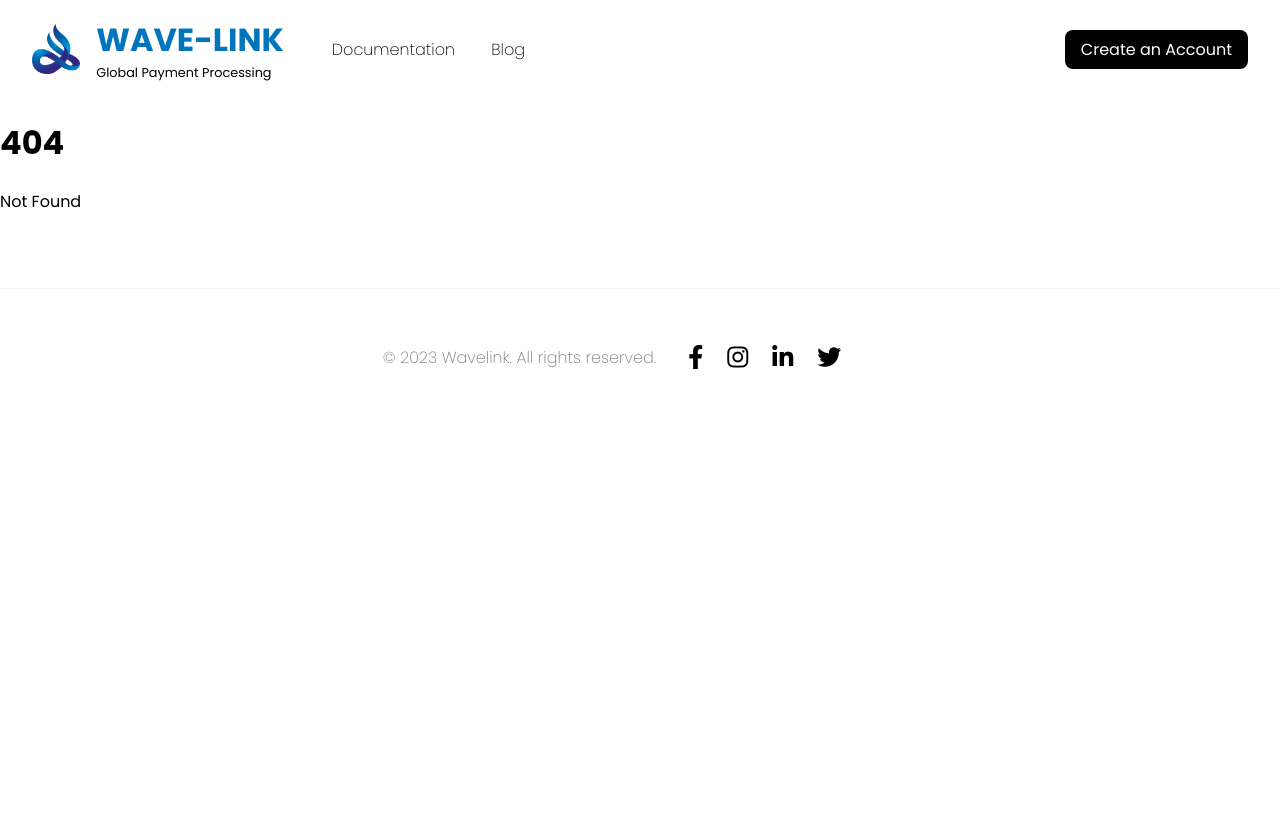
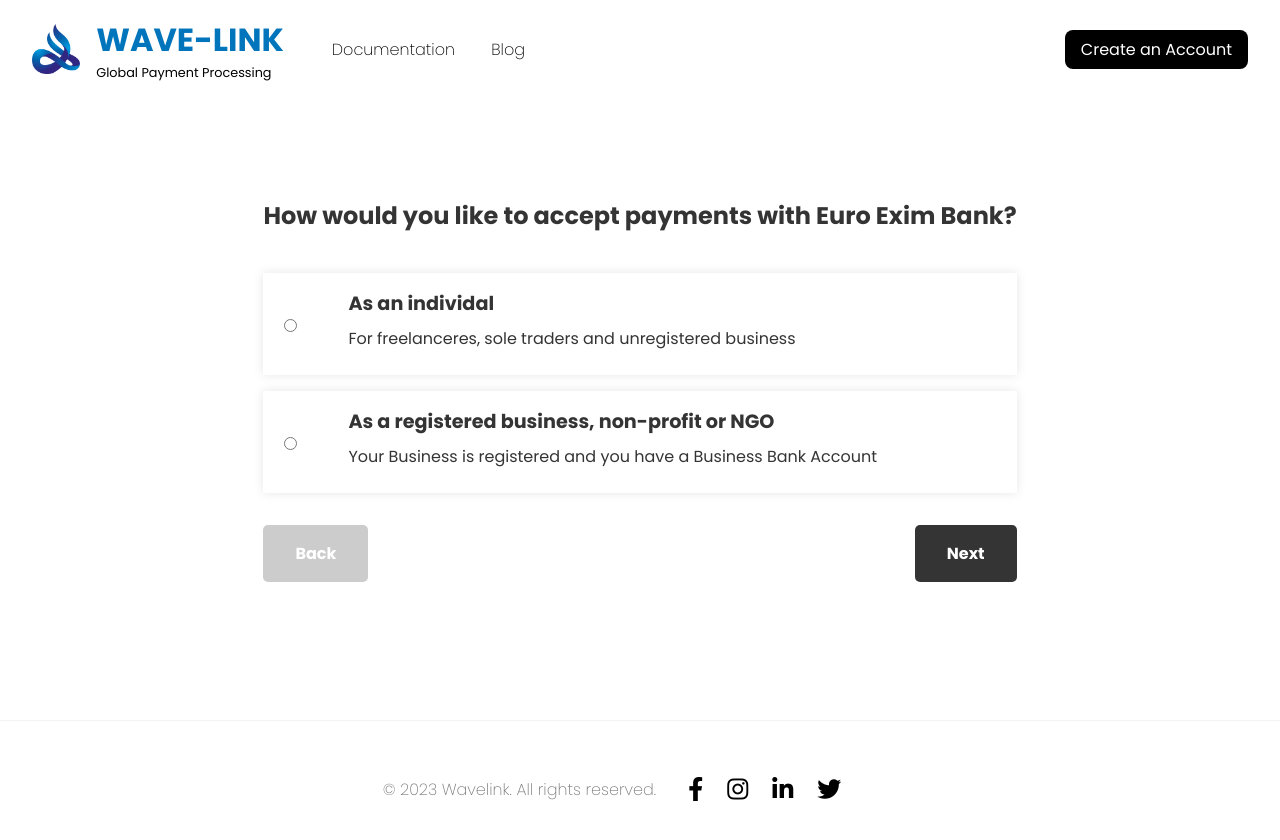
Before and after one commit to nushankodikara/WaveLink-Website, a SvelteKit app: page /register in a window 1280 px wide. Before the commit this address had no page. Shown: the top 840 px of the page. Before the commit the page ends 800 px from the top, so only its background shows below. Built offline with nearby package versions, Linux system fonts and the light colour scheme.

Commit message:
added registration form and form navigation

```diff
--- a/src/routes/+layout.svelte
+++ b/src/routes/+layout.svelte
@@ -15,12 +15,12 @@
 			</div></a
 		>
 		<div id="links">
-			<a href="/">Documentation</a>
-			<a href="/about">Blog</a>
+			<a href="#">Documentation</a>
+			<a href="#">Blog</a>
 		</div>
 	</div>
 	<div id="cta">
-		<a href="#" class="btn">Create an Account</a>
+		<a href="/register" class="btn">Create an Account</a>
 	</div>
 </nav>
 
--- /dev/null
+++ b/src/routes/register/+page.server.ts
@@ -0,0 +1,9 @@
+import type { Actions } from './$types';
+
+export const actions: Actions = {
+	default: async ({ request }) => {
+		let formData = Object.fromEntries(await request.formData()) as Record<string, string>;
+
+		console.log(formData);
+	}
+};
--- /dev/null
+++ b/src/routes/register/+page.svelte
@@ -0,0 +1,290 @@
+<script>
+	let card = 1;
+    let showall = 0;
+
+	let nextCard = () => {
+		card++;
+	};
+
+	let prevCard = () => {
+		card--;
+	};
+
+    let showAll = () => {
+        showall = 1;
+    }
+
+    let hideAll = () => {
+        showall = 0;
+    }
+</script>
+
+<form method="post">
+		<div class="card {(showall == 1 || card == 1)? '' : 'hide' }" >
+			<h2>How would you like to accept payments with Euro Exim Bank?</h2>
+			<div class="radioButton">
+				<input type="radio" name="paymenttype" id="individal" value="Individual" />
+				<div>
+					<h2>As an individal</h2>
+					<h3>For freelanceres, sole traders and unregistered business</h3>
+				</div>
+			</div>
+			<div class="radioButton">
+				<input type="radio" name="paymenttype" id="business" value="Business" />
+				<div>
+					<h2>As a registered business, non-profit or NGO</h2>
+					<h3>Your Business is registered and you have a Business Bank Account</h3>
+				</div>
+			</div>
+            {#if showall == 0}
+			<div class="buttons">
+				<button on:click={prevCard} disabled>Back</button>
+				<button on:click={nextCard}>Next</button>
+			</div>
+            {/if}
+		</div>
+
+		<div class="card {(showall == 1 || card == 2)? '' : 'hide' }">
+			<h2>Personal Information</h2>
+			<!-- Fullname and Email -->
+			<div class="row">
+				<div class="col">
+					<label for="fullname">Your Full Name</label>
+					<input type="text" name="fullname" id="fullname" required/>
+				</div>
+				<div class="col">
+					<label for="email">Your Email Address</label>
+					<input type="email" name="email" id="email" required/>
+				</div>
+			</div>
+			<!-- Country and State -->
+			<div class="row">
+				<div class="col">
+					<label for="country">What country are you from?</label>
+					<input type="text" name="country" id="country" required/>
+				</div>
+				<div class="col">
+					<label for="state">What state are you based on?</label>
+					<input type="text" name="state" id="state" required/>
+				</div>
+			</div>
+			<!-- City and pin/zip code -->
+			<div class="row">
+				<div class="col">
+					<label for="city">What city are you based on?</label>
+					<input type="text" name="city" id="city" required/>
+				</div>
+				<div class="col">
+					<label for="zipcode">What is your PIN / ZIP code?</label>
+					<input type="text" name="zipcode" id="zipcode" required/>
+				</div>
+			</div>
+			<!-- Contact Number -->
+			<div class="row">
+				<div class="col">
+					<label for="contact">What is your contact number?</label>
+					<input type="text" name="contact" id="contact" required/>
+				</div>
+			</div>
+            {#if showall == 0}
+			<div class="buttons">
+				<button on:click={prevCard}>Back</button>
+				<button on:click={nextCard}>Next</button>
+			</div>
+            {/if}
+		</div>
+
+		<div class="card {(showall == 1 || card == 3)? '' : 'hide' }">
+			<h2>Business Information</h2>
+			<!-- Registerd Business Name and Registered Address -->
+			<div class="row">
+				<div class="col">
+					<label for="businessname">Registered business name</label>
+					<input type="text" name="businessname" id="businessname" required/>
+				</div>
+				<div class="col">
+					<label for="registeredaddress">Registered address</label>
+					<input type="text" name="registeredaddress" id="registeredaddress" required/>
+				</div>
+			</div>
+			<!-- Business Address and Website URL -->
+			<div class="row">
+				<div class="col">
+					<label for="businessaddress">Business address</label>
+					<input type="text" name="businessaddress" id="businessaddress" required/>
+				</div>
+				<div class="col">
+					<label for="websiteurl">Website URL</label>
+					<input type="text" name="websiteurl" id="websiteurl" required/>
+				</div>
+			</div>
+			{#if showall == 0}
+			<div class="buttons">
+				<button on:click={prevCard}>Back</button>
+				<button on:click={nextCard}>Next</button>
+			</div>
+            {/if}
+		</div>
+
+    <div class="card {(showall == 1 || card == 4)? '' : 'hide' }">
+        <h2>Business Information</h2>
+        <!-- Business Description in a textarea -->
+        <div class="row">
+            <div class="col">
+                <label for="businessdescription">Business description</label>
+                <textarea name="businessdescription" id="businessdescription" cols="60" rows="5" required></textarea>
+            </div>
+        </div>
+
+        <h2>What's Your role at this company?</h2>
+        <div class="radioButton">
+            <input type="radio" name="jobrole" id="administrator" value="Company Administrator / Senior Manager"/>
+            <div>
+                <h2>Company Administrator / Senior Manager</h2>
+            </div>
+        </div>
+        <!-- Employee / Contractor -->
+        <div class="radioButton">
+            <input type="radio" name="jobrole" id="employee" value="Employee / Contractor"/>
+            <div>
+                <h2>Employee / Contractor</h2>
+            </div>
+        </div>
+        <!-- Director / Owner -->
+        <div class="radioButton">
+            <input type="radio" name="jobrole" id="director" value="Director / Owner"/>
+            <div>
+                <h2>Director / Owner</h2>
+            </div>
+        </div>
+        <!-- Other -->
+        <div class="radioButton">
+            <input type="radio" name="jobrole" id="other" value="Other"/>
+            <div>
+                <h2>Other</h2>
+            </div>
+        </div>
+        <div class="buttons">
+            {#if showall == 0}
+            <button on:click={prevCard}>Back</button>
+            <button on:click={showAll}>Next</button>
+            {:else}
+            <button on:click={hideAll}>Back</button>
+            <button type="submit">Submit Application</button>
+            {/if}
+        </div>
+    </div>
+</form>
+
+<style lang="scss">
+	.hide {
+		display: none !important;
+	}
+	form {
+        display: flex;
+    justify-content: center;
+    align-items: center;
+    height: 100%;
+    padding: 5em;
+    min-width: 400px;
+    flex-direction: column;
+    flex-wrap: nowrap;
+    align-content: center;
+    gap: 5em;
+
+		.card {
+			display: flex;
+			flex-direction: column;
+			gap: 1em;
+			color: #343434;
+
+			h2 {
+				font-size: 1.5em;
+				font-weight: 600;
+				margin-bottom: 1em;
+			}
+			.radioButton {
+				display: flex;
+				flex-direction: row;
+				align-items: center;
+				gap: 3em;
+				padding: 1em;
+				box-shadow: 0 0 10px 0 rgba(0, 0, 0, 0.1);
+
+				div {
+					display: flex;
+					flex-direction: column;
+
+					h2 {
+						margin: 0;
+						font-size: 1.2em;
+						font-weight: 600;
+					}
+					h3 {
+						margin: 0.5em 0;
+						font-size: 1em;
+						font-weight: 400;
+					}
+				}
+
+			}
+
+			.row {
+				display: flex;
+				flex-direction: row;
+				gap: 1em;
+
+				.col {
+					display: flex;
+					flex-direction: column;
+					gap: 0.5em;
+
+					label {
+						font-size: 1em;
+						font-weight: 600;
+					}
+					input {
+						padding: 1em;
+						border: none;
+						border-radius: 5px;
+						box-shadow: 0 0 10px 0 rgba(0, 0, 0, 0.1);
+						min-width: 300px;
+					}
+                    textarea {
+                        padding: 1em;
+                        border: none;
+                        border-radius: 5px;
+                        box-shadow: 0 0 10px 0 rgba(0, 0, 0, 0.1);
+                        min-width: 600px;
+                    }
+				}
+			}
+
+			.buttons {
+				display: flex;
+				justify-content: space-between;
+				padding-top: 1em;
+
+				button {
+					padding: 1em 2em;
+					border: none;
+					border-radius: 5px;
+					background-color: #343434;
+					color: #fff;
+					font-size: 1em;
+					font-weight: 600;
+					cursor: pointer;
+				}
+
+				button[disabled] {
+					background-color: #ccc;
+					cursor: not-allowed;
+				}
+
+				button:hover {
+					background-color: $primary-color;
+				}
+			}
+		}
+	}
+</style>
```
Also changed, not shown: src/routes/+page.svelte (+26 -3 lines).
